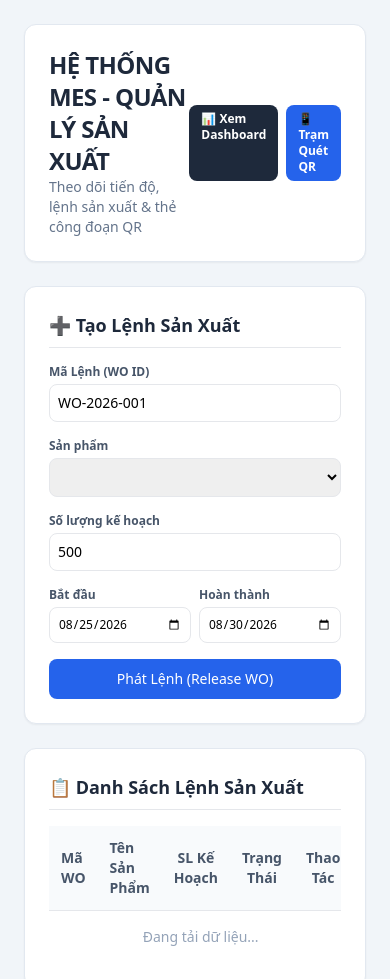
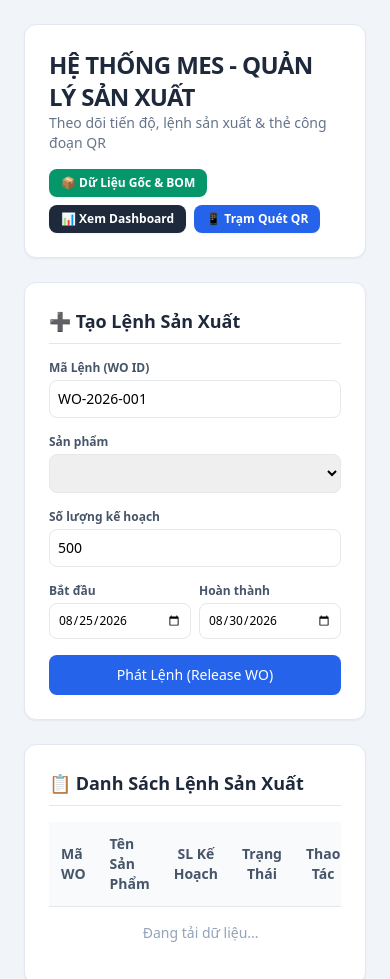
Before and after one commit to kaifa602432-lgtm/mes-system, a website: page public/index.html in a window 390 px wide. Shown: the top 979 px of the page. Drawn offline with nearby package versions, Linux system fonts and the light colour scheme; no server answers; a script that the page names is missing.

Commit message:
Add files via upload

```diff
--- a/public/index.html
+++ b/public/index.html
@@ -11,15 +11,16 @@
 <body class="bg-slate-100 p-6">
   <div class="max-w-6xl mx-auto space-y-6">
 
-    <!-- Tiêu đề -->
-    <div class="bg-white p-6 rounded-xl shadow-sm border border-slate-200 flex justify-between items-center">
+    <!-- Tiêu đề & Thanh điều hướng tích hợp -->
+    <div class="bg-white p-6 rounded-xl shadow-sm border border-slate-200 flex flex-col md:flex-row justify-between items-start md:items-center gap-4">
       <div>
         <h1 class="text-2xl font-bold text-slate-800 tracking-tight">HỆ THỐNG MES - QUẢN LÝ SẢN XUẤT</h1>
         <p class="text-slate-500 text-sm">Theo dõi tiến độ, lệnh sản xuất & thẻ công đoạn QR</p>
       </div>
-      <div class="flex gap-2">
-        <a href="/dashboard.html" class="px-3 py-1.5 rounded-lg text-xs font-semibold bg-slate-800 text-white hover:bg-slate-700">📊 Xem Dashboard</a>
-        <a href="/operator.html" class="px-3 py-1.5 rounded-lg text-xs font-semibold bg-blue-600 text-white hover:bg-blue-500">📱 Trạm Quét QR</a>
+      <div class="flex flex-wrap gap-2">
+        <a href="/master-data.html" class="px-3 py-1.5 rounded-lg text-xs font-semibold bg-emerald-600 text-white hover:bg-emerald-500 shadow-sm transition">📦 Dữ Liệu Gốc & BOM</a>
+        <a href="/dashboard.html" class="px-3 py-1.5 rounded-lg text-xs font-semibold bg-slate-800 text-white hover:bg-slate-700 shadow-sm transition">📊 Xem Dashboard</a>
+        <a href="/operator.html" class="px-3 py-1.5 rounded-lg text-xs font-semibold bg-blue-600 text-white hover:bg-blue-500 shadow-sm transition">📱 Trạm Quét QR</a>
       </div>
     </div>
 
@@ -196,7 +197,7 @@
       }
     });
 
-    // Chạy khi tải trang
+    // Khởi chạy khi tải trang
     loadProducts();
     loadWorkOrders();
   </script>
```
